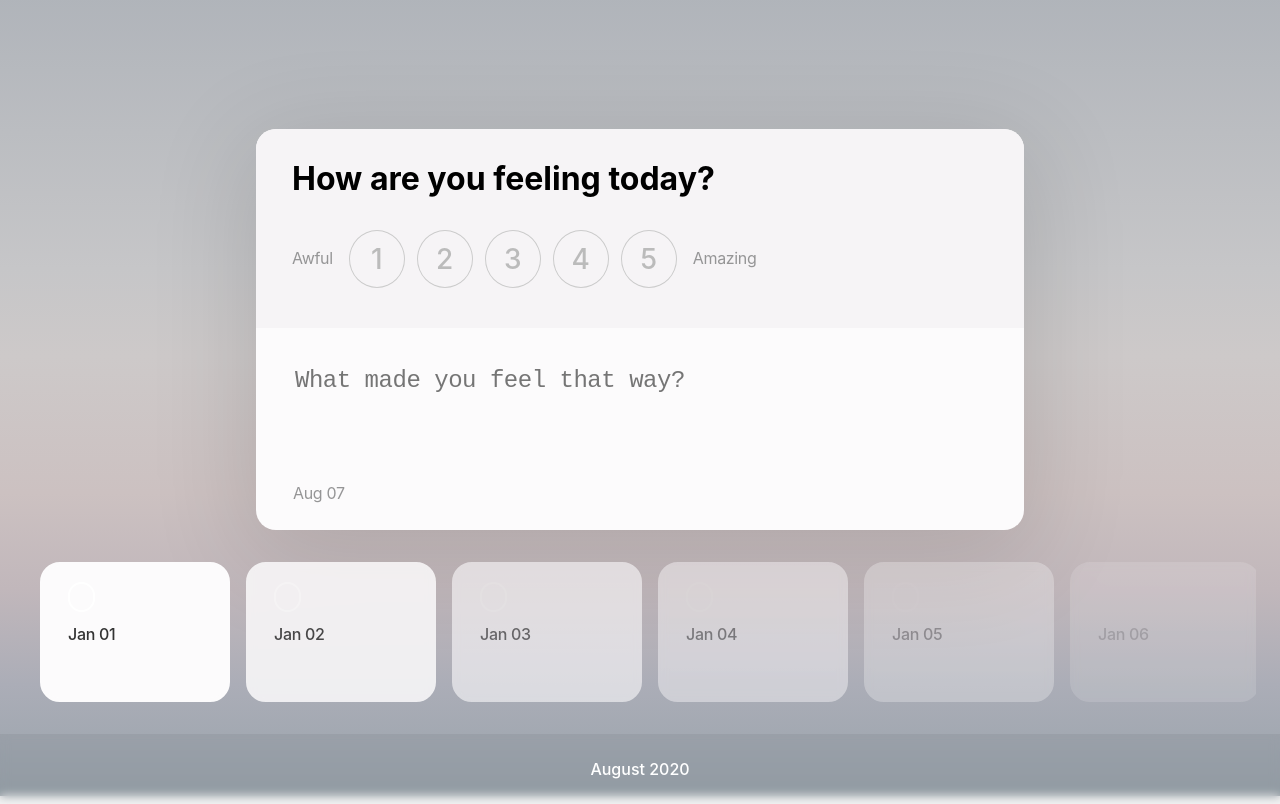
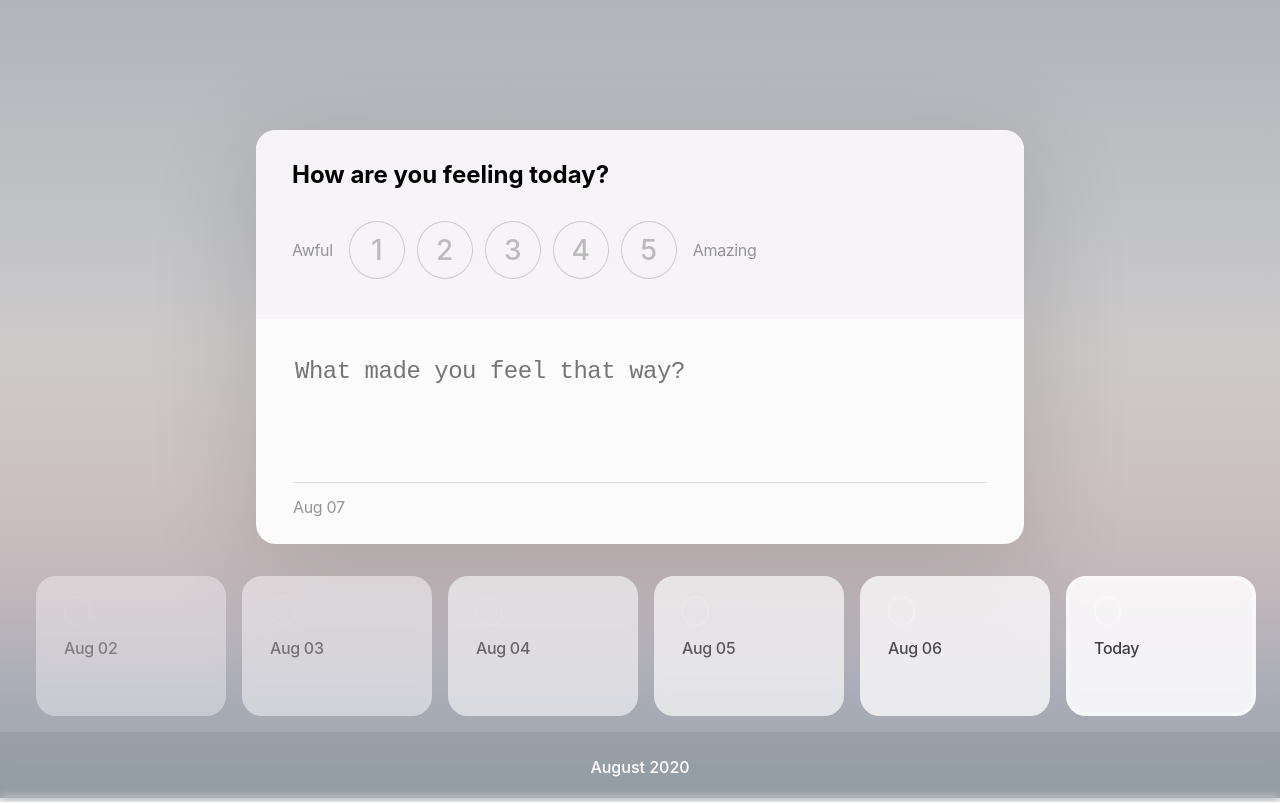
Before and after one commit to panthervis/feeling-track, a React (Create React App) app: page / in a window 1280 px wide. Built offline with nearby package versions, Linux system fonts and the light colour scheme.

Commit message:
ListItem opacity control

```diff
--- a/src/App.js
+++ b/src/App.js
@@ -1,6 +1,11 @@
 import React from 'react';
 import { animated, useTransition } from 'react-spring';
-import { Container, GradientBg } from './components/Container';
+import {
+  Container,
+  NoteCardContainer,
+  NoteListContainer,
+  GradientBg,
+} from './components/Container';
 import NoteCard from './containers/NoteCard';
 import NoteList from './containers/NoteList';
 import NoteFooter from './containers/NoteFooter';
@@ -36,24 +41,13 @@ function App() {
           </animated.div>
         ),
       )}
-      <div
-        style={{
-          flexGrow: 1,
-          margin: '8.3rem auto 0 auto',
-          width: '60%',
-        }}
-      >
+      <NoteCardContainer>
         <NoteCard />
-      </div>
-      <div
-        style={{
-          // flexGrow: 1,
-          // display: 'flex',
-          margin: '2rem 1.5rem',
-        }}
-      >
+      </NoteCardContainer>
+
+      <NoteListContainer>
         <NoteList />
-      </div>
+      </NoteListContainer>
 
       <NoteFooter />
     </Container>
--- a/src/components/Button.js
+++ b/src/components/Button.js
@@ -3,19 +3,23 @@ import styled from 'styled-components';
 export const Button = styled.button`
   border: none;
   background-color: inherit;
-  padding: 14px 28px;
-  width: 157px;
-  height: 51px;
-  font-size: 16px;
+  padding-left: 2.75rem;
+  padding-right: 2.75rem;
+  font-size: 1rem;
   cursor: pointer;
   display: inline-block;
 
   border: 1px solid ${(props) => props.theme.solid[props.status]};
   color: ${(props) => props.theme.solid[props.status]};
   border-radius: 12px;
+  transition: box-shadow 0.5s linear;
 
   &:focus {
     outline: none;
+  }
+
+  &:hover {
+    box-shadow: 0 6px 8px 0 ${(props) => props.theme.solid[props.status]};
   }
 `;
 
--- a/src/components/Container.js
+++ b/src/components/Container.js
@@ -13,6 +13,21 @@ export const Container = styled.div`
   /* background: ${(props) => props.theme.gradient[props.status]}; */
 `;
 
+export const NoteCardContainer = styled.div`
+  flex-grow: 1;
+  margin: 5.3rem auto 0 auto;
+  width: 80%;
+
+  @media screen and (min-width: 70em) {
+    margin: 8.3rem auto 0 auto;
+    width: 60%;
+  }
+`;
+
+export const NoteListContainer = styled.div`
+  margin: 2rem 1.5rem 1rem 1.5rem;
+`;
+
 export const GradientBg = styled.div`
   position: absolute;
   width: 100%;
--- a/src/containers/NoteCard/index.js
+++ b/src/containers/NoteCard/index.js
@@ -60,7 +60,7 @@ export default function NoteCard() {
         text,
       },
     });
-    setIsSaved(true);
+    setTimeout(() => setIsSaved(true), 500);
   };
 
   const handleTextChange = (e) => {
@@ -108,7 +108,7 @@ export default function NoteCard() {
       <CardFooter>
         <CardDate>{currentNote.date}</CardDate>
         {isSaved && currentNote.savedAt ? (
-          <CardDate>{`Saved on ${currentNote.savedAt}`}</CardDate>
+          <CardDate saved>{`Saved on ${currentNote.savedAt}`}</CardDate>
         ) : null}
 
         {!isSaved && text ? (
--- a/src/containers/NoteCard/styled.js
+++ b/src/containers/NoteCard/styled.js
@@ -1,4 +1,4 @@
-import styled from 'styled-components';
+import styled, { css } from 'styled-components';
 
 export const CardContainer = styled.div`
   display: flex;
@@ -17,6 +17,7 @@ export const CardHeader = styled.div`
   border-radius: 1.25rem 1.25rem 0 0;
 
   > h1 {
+    font-size: 1.5rem;
     margin-bottom: 2rem;
   }
 `;
@@ -86,17 +87,21 @@ export const CardDate = styled.span`
 
 export const CardFooter = styled.div`
   display: flex;
+  height: 85px;
   justify-content: space-between;
+  position: relative;
 
   padding: 1rem 2.3125rem 1.6875rem 2.3125rem;
   border: 0px;
 
-  /* &::before {
+  &::before {
     content: '';
-    display: block;
-    width: 80%;
+    position: absolute;
+    top: 0;
+    right: 2.3125rem;
+    left: 2.3125rem;
     border-top: 0.5px solid #e1dcdc;
-  } */
+  }
 
   > ${CardDate} {
     color: #959596;
--- a/src/containers/NoteFooter/index.js
+++ b/src/containers/NoteFooter/index.js
@@ -4,11 +4,11 @@ import { Container, Footer } from './styled';
 import { getMonthYear } from '../../providers/NotesContext/utils';
 
 export default function NoteFooter() {
-  const { currentDayIdx } = useNotesState();
+  const { currentDayIdx, noteCount } = useNotesState();
 
   return (
     <Container>
-      <Footer>{getMonthYear(currentDayIdx + 1)}</Footer>
+      <Footer>{getMonthYear(noteCount - currentDayIdx)}</Footer>
     </Container>
   );
 }
--- a/src/containers/NoteList/ListItem.js
+++ b/src/containers/NoteList/ListItem.js
@@ -7,24 +7,41 @@ import {
 } from './styled';
 import { useNotesState, useNotesDispatch } from '../../providers/NotesContext';
 
-export default function ListItem({ index, status, date, content, style }) {
-  const { currentDayIdx, noteCount } = useNotesState();
+export default function ListItem({
+  index,
+  status,
+  date,
+  content,
+  style,
+  onSelected,
+}) {
+  const { currentDayIdx } = useNotesState();
   const dispatch = useNotesDispatch();
   const handleItemClick = () => {
     dispatch({
       type: 'select-day',
       payload: index,
     });
+
+    if (onSelected) onSelected();
   };
+
+  console.log(
+    'currentDayIndex',
+    currentDayIdx,
+    1 - (currentDayIdx - index) * 0.15,
+  );
 
   return (
     <ListItemContainer
       style={style}
       selected={currentDayIdx === index}
       onClick={handleItemClick}
+      // opacity={1 - (currentDayIdx - index) * 0.15}
+      dir="ltr"
     >
       <ListItemStatus status={status}>{status}</ListItemStatus>
-      <ListItemDate>{index === noteCount - 1 ? 'Today' : date}</ListItemDate>
+      <ListItemDate>{index === 0 ? 'Today' : date}</ListItemDate>
       <ListItemContent>{content}</ListItemContent>
     </ListItemContainer>
   );
--- a/src/containers/NoteList/index.js
+++ b/src/containers/NoteList/index.js
@@ -4,19 +4,20 @@ import AutoSizer from 'react-virtualized-auto-sizer';
 
 import { Container, ListOuterElement } from './styled';
 import ListItem from './ListItem';
-import { useNotesState } from '../../providers/NotesContext';
+import { useNotesState, useNotesDispatch } from '../../providers/NotesContext';
 
 const GUTTER_SIZE = 16;
 
-function handleOnWheel(e) {
-  const el = document.getElementById('outerElement');
-  if (el) {
-    el.scrollTo({
-      left: el.scrollLeft + e.deltaY * 50,
-      behavior: 'smooth',
-    });
-  }
-}
+// function handleOnWheel(e) {
+//   const el = document.getElementById('outerElement');
+//   if (el) {
+//     el.scrollTo({
+//       left: el.scrollLeft + e.deltaY * 50,
+//       behavior: 'smooth',
+//     });
+//   }
+// }
+
 const innerElementType = React.forwardRef(({ style, ...rest }, ref) => (
   <div
     id="innerElement"
@@ -34,14 +35,35 @@ const outerElementType = React.forwardRef(({ style, ...rest }, ref) => (
   <ListOuterElement
     id="outerElement"
     style={{ ...style, overflowY: 'hidden' }}
-    onWheel={handleOnWheel}
+    // onWheel={handleOnWheel}
     ref={ref}
     {...rest}
   />
 ));
 
 export default function NoteList() {
-  const { notes } = useNotesState();
+  const { notes, currentDayIdx } = useNotesState();
+  const dispatch = useNotesDispatch();
+  const listRef = React.createRef();
+
+  React.useEffect(() => {
+    if (listRef.current) listRef.current.scrollToItem(currentDayIdx, 'start');
+  }, [currentDayIdx]);
+
+  React.useEffect(() => {
+    const handleWindowOnWheel = (e) => {
+      const count = e.deltaY > 0 ? 1 : -1;
+
+      dispatch({
+        type: 'select-day',
+        payload: currentDayIdx + Math.floor(count),
+      });
+    };
+    document.addEventListener('wheel', handleWindowOnWheel);
+    return () => {
+      document.removeEventListener('wheel', handleWindowOnWheel);
+    };
+  }, [currentDayIdx]);
 
   const Column = React.memo(
     (props) => {
@@ -71,13 +93,16 @@ export default function NoteList() {
       <AutoSizer disableHeight>
         {({ width }) => (
           <List
+            ref={listRef}
             height={140}
             itemCount={notes.length}
             width={width}
+            // initialScrollOffset={currentDayIdx}
             itemSize={206}
             innerElementType={innerElementType}
             outerElementType={outerElementType}
             layout="horizontal"
+            direction="rtl"
           >
             {Column}
           </List>
--- a/src/containers/NoteList/styled.js
+++ b/src/containers/NoteList/styled.js
@@ -1,8 +1,4 @@
 import styled, { css } from 'styled-components';
-
-export const Container = styled.div`
-  flex: 1 1 auto;
-`;
 
 export const ListItemContainer = styled.div`
   display: flex;
@@ -11,7 +7,7 @@ export const ListItemContainer = styled.div`
 
   height: 140px;
   max-height: 100%;
-  max-width: 260px;
+  /* max-width: 260px; */
 
   padding: 16px 24px;
   background: #fcfbfc;
@@ -22,37 +18,60 @@ export const ListItemContainer = styled.div`
   border: ${(props) =>
     props.selected ? '4px solid #ffffff' : '4px solid #fcfbfc'};
 
-  ${Container}:hover * {
-    opacity: 1 !important;
-  }
+  opacity: 0.1;
 
-  &:last-child {
+  &:nth-child(0) {
     opacity: 1;
   }
 
-  &:nth-child(2n) {
-    opacity: 0.85;
+  &:nth-child(1) {
+    opacity: 0.9;
   }
 
-  &:nth-child(3n) {
+  &:nth-child(2) {
+    opacity: 0.8;
+  }
+
+  &:nth-child(3) {
+    opacity: 0.7;
+  }
+
+  &:nth-child(4) {
     opacity: 0.6;
   }
 
-  &:nth-child(4n) {
-    opacity: 0.45;
+  &:nth-child(5) {
+    opacity: 0.5;
   }
 
-  &:nth-child(5n) {
+  &:nth-child(6) {
+    opacity: 0.4;
+  }
+
+  &:nth-child(7) {
     opacity: 0.3;
   }
 
-  &:nth-child(6n) {
-    opacity: 0.15;
+  &:nth-child(8) {
+    opacity: 0.2;
+  }
+
+  &:nth-child(9) {
+    opacity: 0.1;
+  }
+`;
+
+export const Container = styled.div`
+  flex: 1 1 auto;
+
+  &:hover ${ListItemContainer} {
+    opacity: 1 !important;
   }
 `;
 
 ListItemContainer.defaultProps = {
   selected: false,
+  opacity: 1,
 };
 
 export const ListItemStatus = styled.div`
@@ -112,21 +131,21 @@ export const ListItemContent = styled.div`
 export const ListOuterElement = styled.div`
   /*change the thinkness of the scrollbar here*/
   &::-webkit-scrollbar {
-    width: 10px;
-    height: 10px;
+    width: 6px;
+    height: 6px;
     -webkit-box-shadow: inset 0 0 6px rgba(0, 0, 0, 0);
-    -webkit-border-radius: 10px;
-    border-radius: 10px;
+    -webkit-border-radius: 6px;
+    border-radius: 6px;
   }
   /*add a shadow to the scrollbar here*/
   &::-webkit-scrollbar-track {
     -webkit-box-shadow: inset 0 0 0px rgba(0, 0, 0, 0);
-    -webkit-border-radius: 10px;
-    border-radius: 10px;
+    -webkit-border-radius: 6px;
+    border-radius: 6px;
   }
   /*this is the little scrolly dealio in the bar*/
   &::-webkit-scrollbar-thumb {
-    border-radius: 10px;
+    border-radius: 6px;
     background: rgba(255, 255, 255, 0.5);
     height: 3px;
   }
--- a/src/providers/NotesContext/index.js
+++ b/src/providers/NotesContext/index.js
@@ -10,8 +10,15 @@ function notesReducer(state, action) {
   return produce(state, (draft) => {
     switch (action.type) {
       case 'select-day': {
-        draft.currentDayIdx = action.payload;
-        draft.currentNote = state.notes[action.payload];
+        draft.currentDayIdx =
+          action.payload >= state.notes.length
+            ? state.notes.length - 1
+            : action.payload <= 0
+            ? 0
+            : action.payload;
+
+        console.log('select-day', draft.currentDayIdx);
+        draft.currentNote = state.notes[draft.currentDayIdx];
         break;
       }
 
@@ -32,10 +39,8 @@ function notesReducer(state, action) {
 }
 
 function NotesProvider({ children }) {
-  const notes = getNotes();
-  const savedLastDay = parseInt(
-    localStorage.getItem('lastSavedDay') || notes.length - 1,
-  );
+  const notes = getNotes().reverse();
+  const savedLastDay = parseInt(localStorage.getItem('lastSavedDay') || 0);
 
   if (notes.length <= 0) {
     throw new Error('Error during parsing notes');
```
